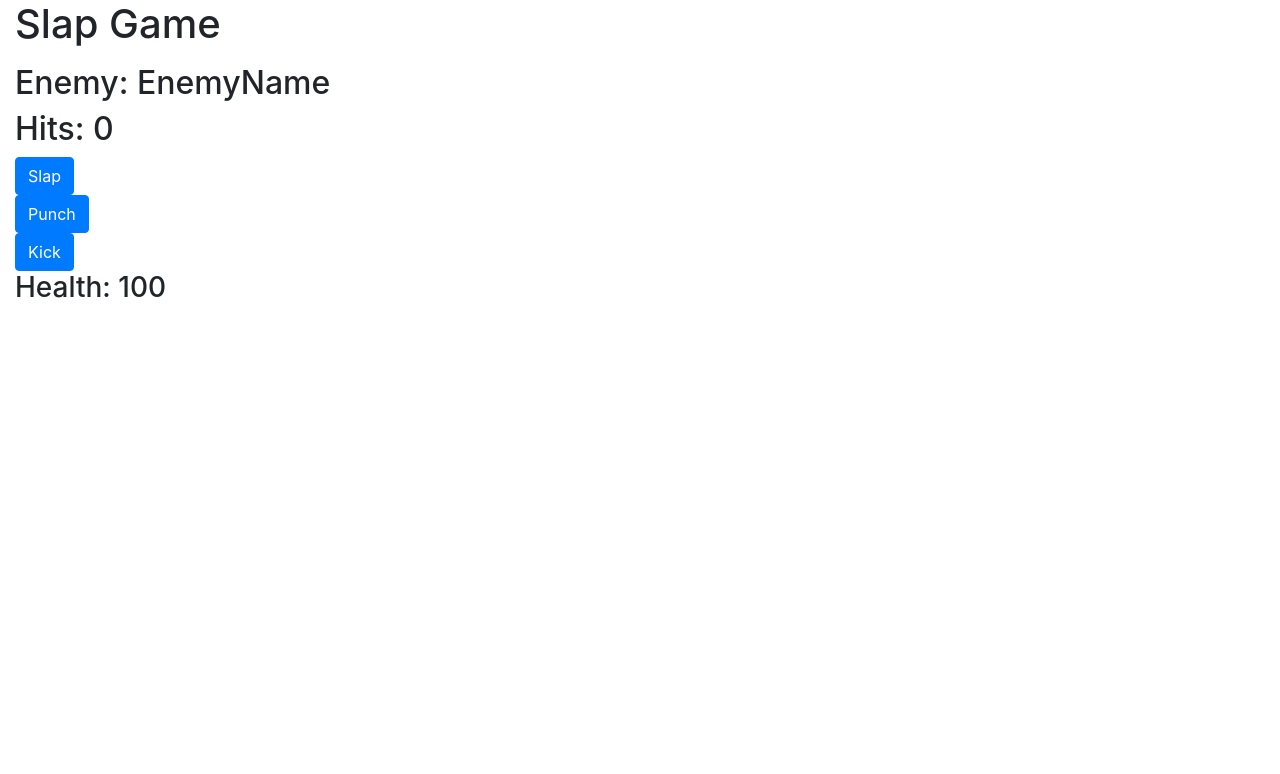
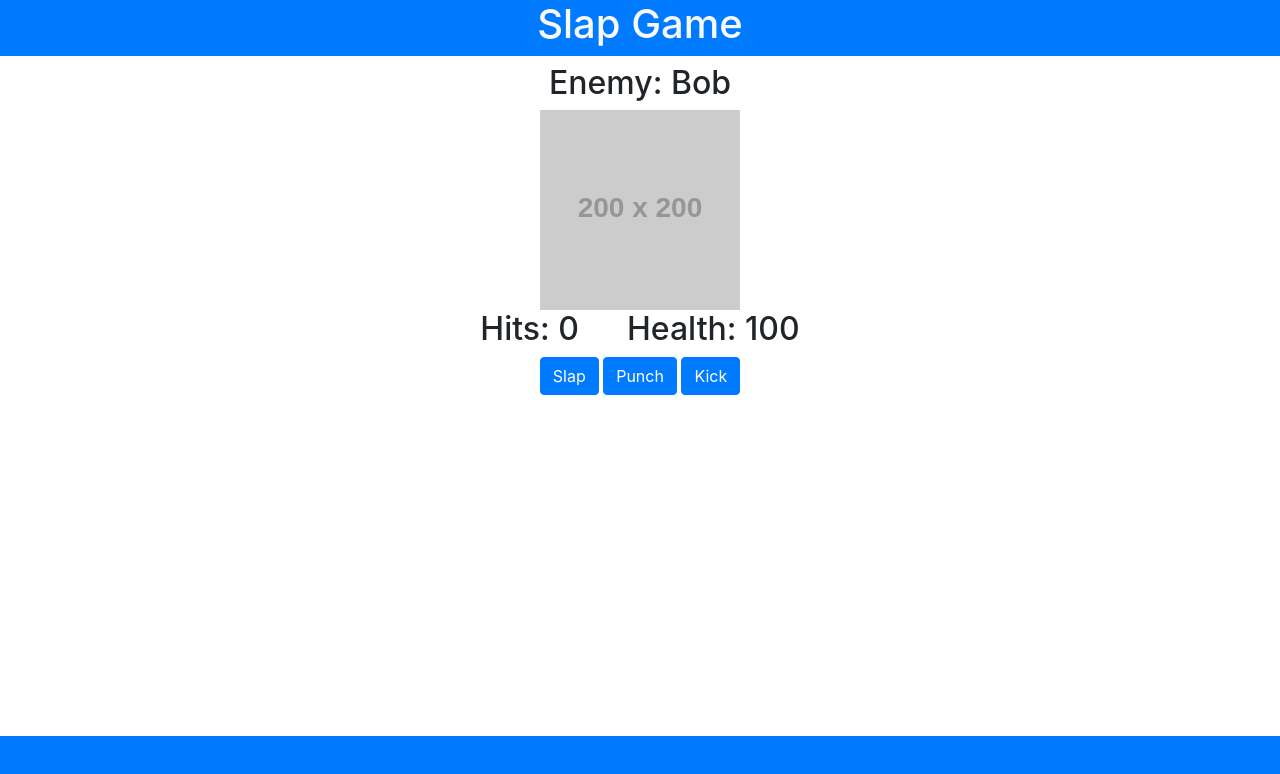
Before and after one commit to CoreyWhitmore/partner-slap-game, a plain HTML site: page index.html in a window 1280 px wide. Drawn offline with nearby package versions, Linux system fonts and the light colour scheme; placeholder pictures from the web are drawn by us.

Commit message:
improved layout and added basic styling

```diff
--- a/app.js
+++ b/app.js
@@ -1,5 +1,5 @@
 let health = 100
-let enemyName = "EnemyName"
+let enemyName = "Bob"
 let hits = 0
 
 function slap() {
--- a/index.html
+++ b/index.html
@@ -11,36 +11,33 @@
 
 <body>
     <header class="container-fluid">
-        <div class="row">
-            <div class="col-12">
+        <div class="row bg-primary text-light">
+            <div class="col-12 text-center">
                 <h1>Slap Game</h1>
             </div>
         </div>
     </header>
     <main class="container-fluid">
-        <div class="row">
+        <div class="row text-center">
             <div class="col-12">
                 <h2>Enemy: <span id="enemyName">--</span></h2>
             </div>
             <div class="col-12">
-                <h2>Hits: <span id="hits">--</span></h2>
+                <img src="https://via.placeholder.com/200" alt="">
+            </div>
+            <div class="col-12 d-flex flex-row justify-content-center">
+                <h2 class="mr-5">Hits: <span id="hits">--</span></h2>
+                <h2>Health: <span id="health">--</span></h2>
             </div>
             <div class="col-12">
                 <button type="button" class="btn btn-primary" onclick="slap()">Slap</button>
-            </div>
-            <div class="col-12">
                 <button type="button" class="btn btn-primary" onclick="punch()">Punch</button>
-            </div>
-            <div class="col-12">
                 <button type="button" class="btn btn-primary" onclick="kick()">Kick</button>
-            </div>
-            <div class="col-12">
-                <h3>Health: <span id="health">--</span></h3>
             </div>
         </div>
 
     </main>
-    <footer class="container-fluid">
+    <footer class="container-fluid bg-primary">
 
     </footer>
 
```
